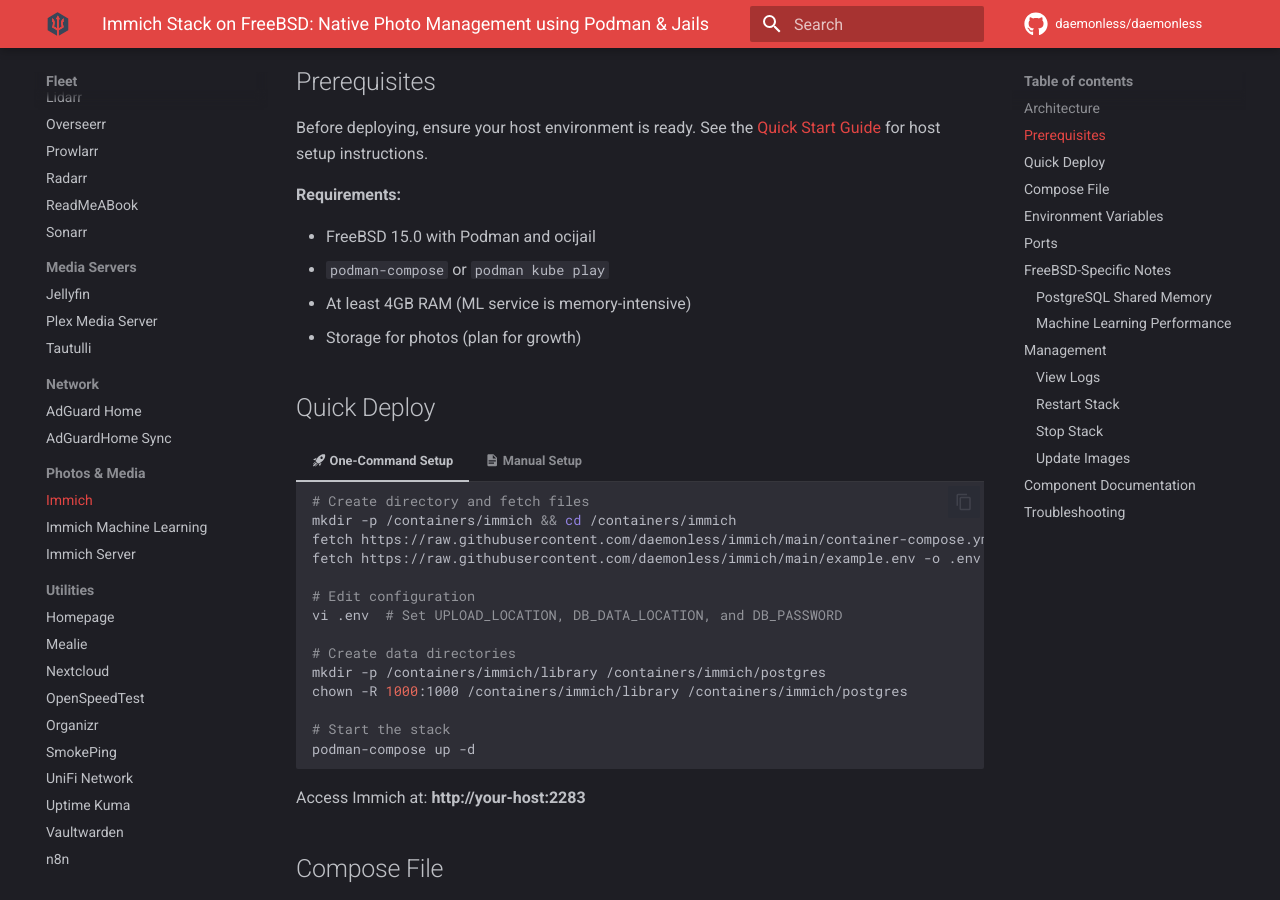
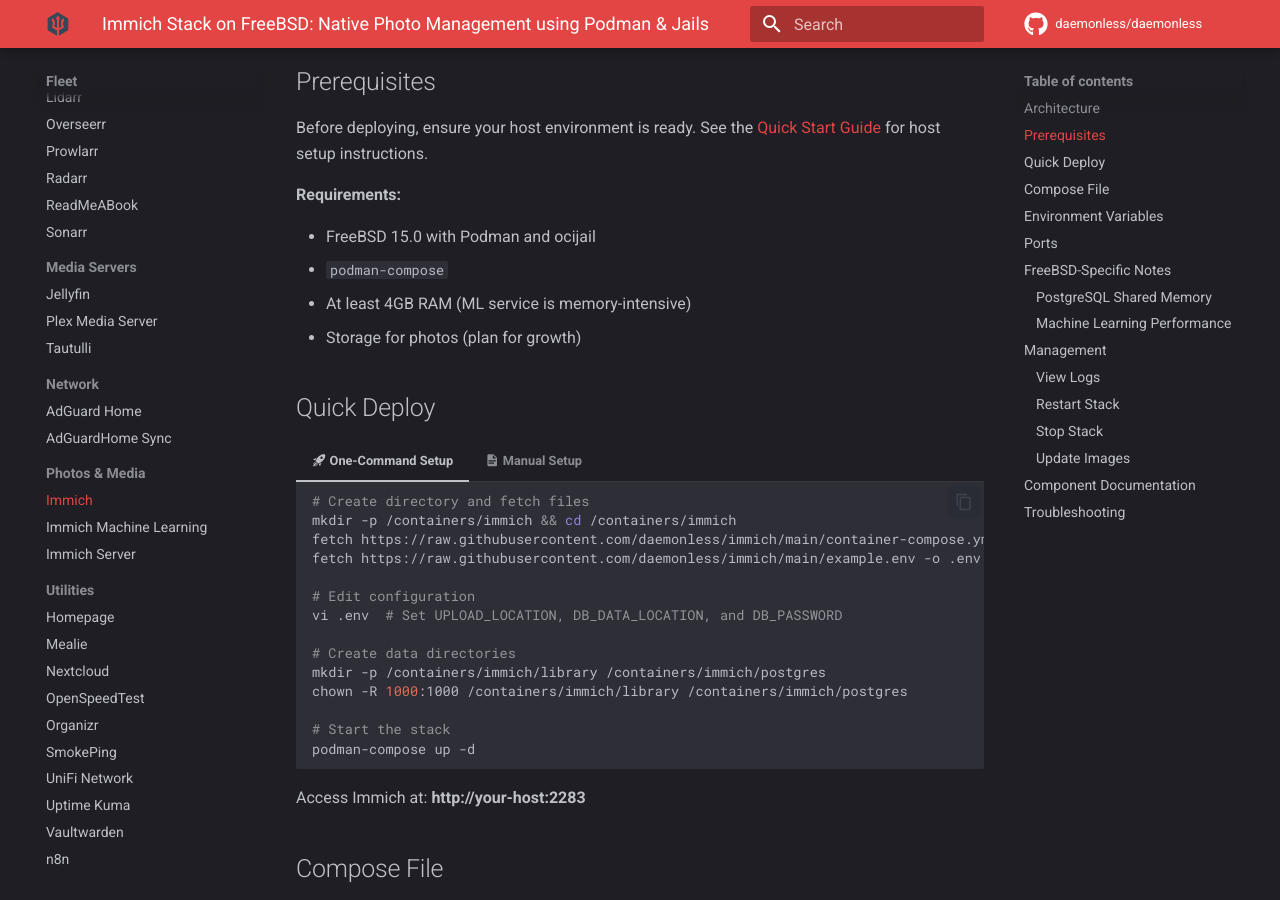
Before and after one commit to daemonless/daemonless-io, an MkDocs documentation site: the page built from docs/images/immich.md, in a window 1280 px wide and 900 px high, scrolled down 1365 px. Built offline with MkDocs 1.6.1 and Material for MkDocs 9.7.7, drawn with Linux system fonts in a browser that asks for light colours; comment, search, counter and statistics services are not loaded.

```diff
--- a/docs/images/immich.md
+++ b/docs/images/immich.md
@@ -45,7 +45,7 @@ Before deploying, ensure your host environment is ready. See the [Quick Start Gu
 **Requirements:**
 
 - FreeBSD 15.0 with Podman and ocijail
-- `podman-compose` or `podman kube play`
+- `podman-compose`
 - At least 4GB RAM (ML service is memory-intensive)
 - Storage for photos (plan for growth)
 
```
